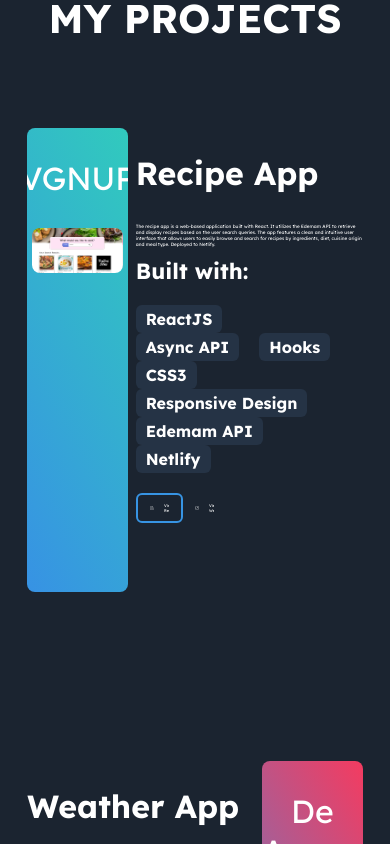
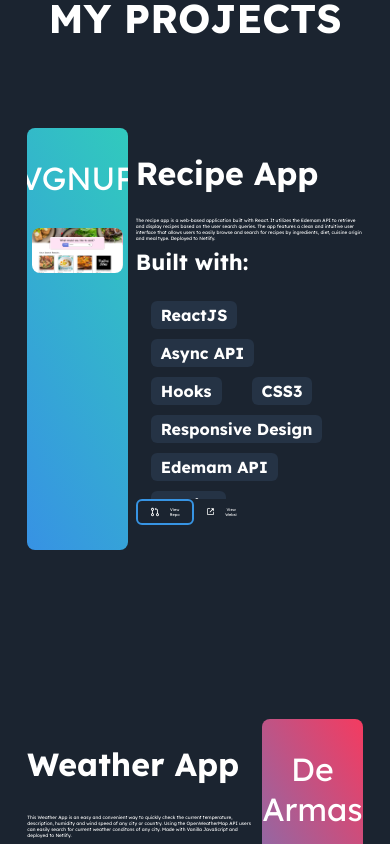
Before and after one commit to NTiger07/portfolio-react, a React (Create React App) app: page / in a window 390 px wide. Shown: the part 2260-3104 px from the top of the page. Built offline with nearby package versions, Linux system fonts and the light colour scheme.

Commit message:
1024 almost

```diff
--- a/src/components/Projects.css
+++ b/src/components/Projects.css
@@ -128,11 +128,22 @@
 
 @media screen and (max-width: 1024px) {
   .project_card {
-    height: 55vh;
+    height: 50vh;
+  }
+  .project_content {
+    padding-top: 3vh;
+    padding-bottom: 3vh;
+    justify-content: space-between;
   }
   .tools_content {
     display: flex;
     flex-wrap: wrap;
     align-items: center;
   }
+  .tools_content span {
+    margin: 5px 15px;
+  }
+  .project_links {
+    width: 50%;
+  }
 }
```
